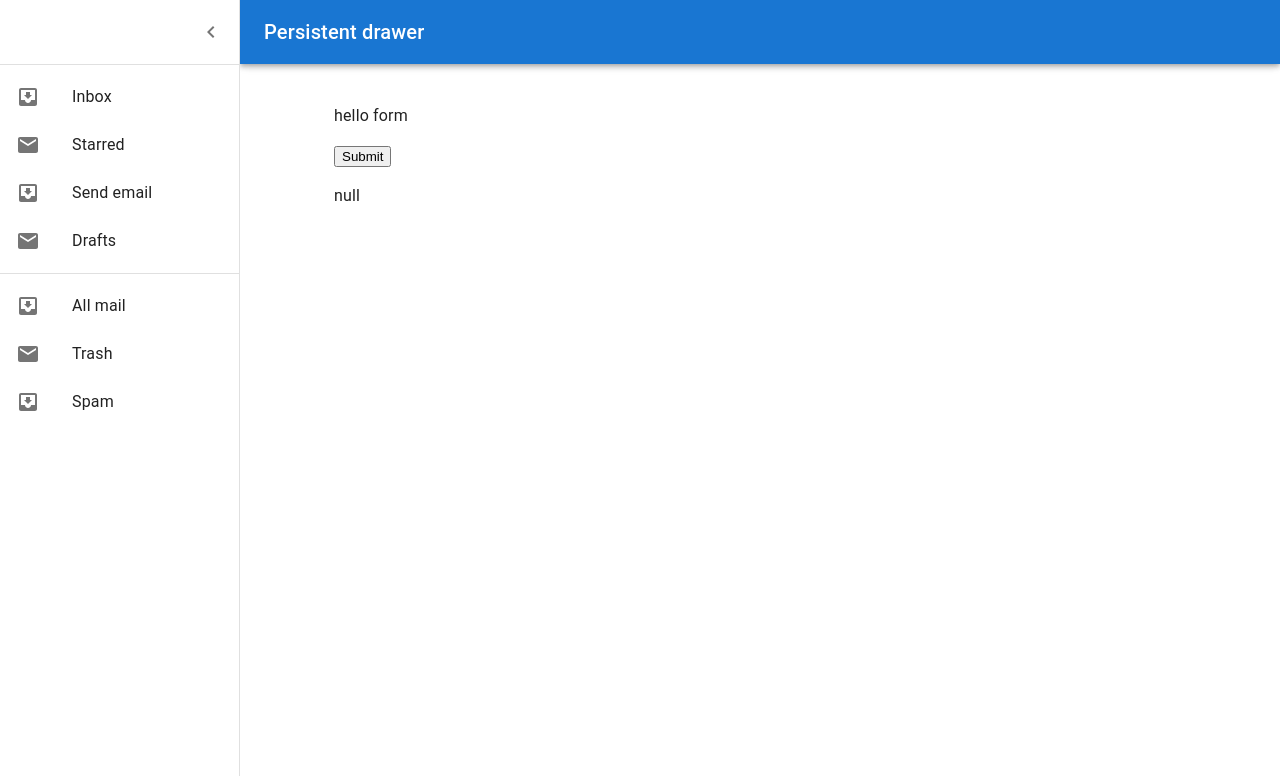
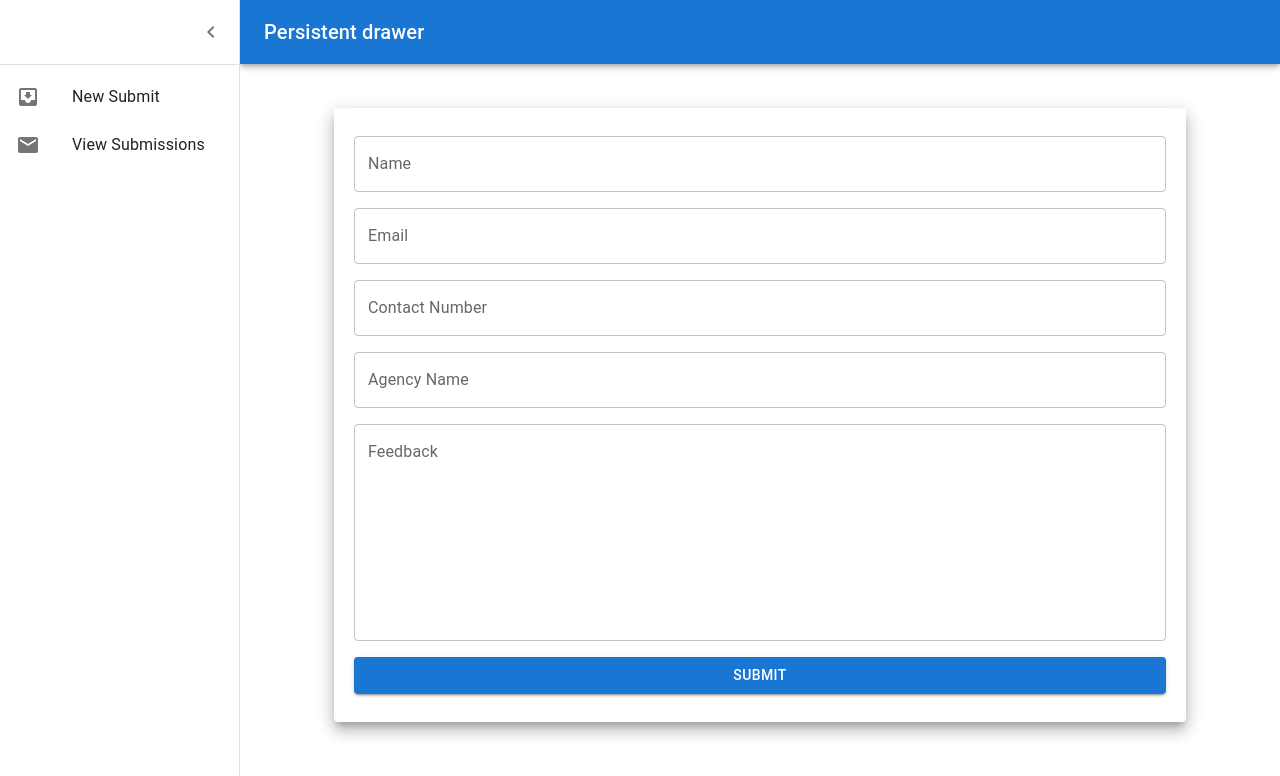
Before and after one commit to coupacoupa/gt-assignment-ui, a React (Create React App) app: page /submit in a window 1280 px wide. Both pictures are taken after a click on the button "open drawer". Shown: the top 776 px of the page. Built offline with nearby package versions, Linux system fonts and the light colour scheme.

Commit message:
Added form layout for saving submission and linked it to mutate

```diff
--- a/package.json
+++ b/package.json
@@ -18,6 +18,7 @@
     "axios": "^0.24.0",
     "react": "^17.0.2",
     "react-dom": "^17.0.2",
+    "react-hook-form": "^7.24.0",
     "react-query": "^3.34.7",
     "react-router-dom": "^6.2.1",
     "react-scripts": "5.0.0",
--- a/src/App.tsx
+++ b/src/App.tsx
@@ -1,15 +1,8 @@
 import './App.css';
 import { Routes, Route } from 'react-router-dom';
-import SubmissionForm from './pages/SubmissionForm';
-import SubmissionStatus from './pages/SubmissionStatus';
 import { QueryClient, QueryClientProvider } from 'react-query';
 import PersistentDrawerLeft from './components/PersistentDrawerLeft';
-
-const routes = [
-  { path: '/', element: <SubmissionStatus /> },
-  { path: '/submit', element: <SubmissionForm /> },
-  { path: '/status', element: <SubmissionStatus /> },
-];
+import { routesData } from './routes/routesData';
 
 const queryClient = new QueryClient();
 
@@ -18,7 +11,7 @@ function App() {
     <PersistentDrawerLeft>
       <QueryClientProvider client={queryClient}>
         <Routes>
-          {routes.map(({ path, element }) => {
+          {routesData.map(({ path, element }) => {
             return <Route key={path} path={path} element={element} />;
           })}
         </Routes>
--- a/src/common/hooks/submission/useCreateNewSubmission.ts
+++ b/src/common/hooks/submission/useCreateNewSubmission.ts
@@ -15,6 +15,6 @@ const createNewSubmission = async (submissionForm: ISubmissionForm) => {
   return data;
 };
 
-export default function useCreateNewSubmission(submissionForm: ISubmissionForm) {
-  return useMutation('getAllUserSubmissions', () => createNewSubmission(submissionForm));
+export default function useCreateNewSubmission() {
+  return useMutation((submissionForm: ISubmissionForm) => createNewSubmission(submissionForm));
 }
--- /dev/null
+++ b/src/common/types/routes.d.ts
@@ -0,0 +1,6 @@
+export interface IRouteItem {
+  label: string;
+  path: string;
+  element: JSX.Element;
+  showOnMenu: boolean;
+}
--- a/src/components/PersistentDrawerLeft/index.tsx
+++ b/src/components/PersistentDrawerLeft/index.tsx
@@ -18,6 +18,8 @@ import ListItemText from '@mui/material/ListItemText';
 import InboxIcon from '@mui/icons-material/MoveToInbox';
 import MailIcon from '@mui/icons-material/Mail';
 import { Container } from '@mui/material';
+import { routesData } from '../../routes/routesData';
+import { useNavigate } from 'react-router-dom';
 
 interface IProps {
   children: JSX.Element;
@@ -76,6 +78,7 @@ const DrawerHeader = styled('div')(({ theme }) => ({
 
 export default function PersistentDrawerLeft(props: IProps) {
   const theme = useTheme();
+  const navigate = useNavigate();
   const [open, setOpen] = React.useState(false);
 
   const handleDrawerOpen = () => {
@@ -125,21 +128,22 @@ export default function PersistentDrawerLeft(props: IProps) {
         </DrawerHeader>
         <Divider />
         <List>
-          {['Inbox', 'Starred', 'Send email', 'Drafts'].map((text, index) => (
-            <ListItem button key={text}>
-              <ListItemIcon>{index % 2 === 0 ? <InboxIcon /> : <MailIcon />}</ListItemIcon>
-              <ListItemText primary={text} />
-            </ListItem>
-          ))}
-        </List>
-        <Divider />
-        <List>
-          {['All mail', 'Trash', 'Spam'].map((text, index) => (
-            <ListItem button key={text}>
-              <ListItemIcon>{index % 2 === 0 ? <InboxIcon /> : <MailIcon />}</ListItemIcon>
-              <ListItemText primary={text} />
-            </ListItem>
-          ))}
+          {routesData
+            .filter((item) => {
+              return item.showOnMenu;
+            })
+            .map((routeItem, index) => (
+              <ListItem
+                button
+                key={routeItem.path}
+                onClick={() => {
+                  navigate(routeItem.path);
+                }}
+              >
+                <ListItemIcon>{index % 2 === 0 ? <InboxIcon /> : <MailIcon />}</ListItemIcon>
+                <ListItemText primary={routeItem.label} />
+              </ListItem>
+            ))}
         </List>
       </Drawer>
       <Main open={open}>
--- /dev/null
+++ b/src/components/ReactHookFormInputs/FormInputMultiText.tsx
@@ -0,0 +1,26 @@
+import { FormControl } from '@mui/material';
+import TextField from '@mui/material/TextField';
+import { Controller } from 'react-hook-form';
+
+interface IProps {
+  name: string;
+  control: any;
+  label?: string;
+  setValue?: any;
+  required: boolean;
+}
+
+const FormInputMultiText = (props: IProps) => {
+  const { control, name, label } = props;
+
+  return (
+    <Controller
+      name={name}
+      control={control}
+      rules={{ required: true }}
+      render={({ field }) => <TextField {...field} label={label} multiline rows={8} fullWidth />}
+    />
+  );
+};
+
+export default FormInputMultiText;
--- /dev/null
+++ b/src/components/ReactHookFormInputs/FormInputText.tsx
@@ -0,0 +1,27 @@
+import { FormControl, Grid } from '@mui/material';
+import TextField from '@mui/material/TextField';
+import { Controller } from 'react-hook-form';
+
+interface IProps {
+  name: string;
+  control: any;
+  label?: string;
+  setValue?: any;
+  required: boolean;
+}
+
+const FormInputText = (props: IProps) => {
+  const { control, name, label } = props;
+
+  return (
+    <Controller
+      name={name}
+      control={control}
+      rules={{ required: true }}
+      render={({ field }) => <TextField {...field} label={label} fullWidth />}
+      defaultValue=""
+    />
+  );
+};
+
+export default FormInputText;
--- /dev/null
+++ b/src/components/ReactHookFormInputs/index.ts
@@ -0,0 +1,2 @@
+export { default as FormInputText } from './FormInputText';
+export { default as FormInputMultiText } from './FormInputMultiText';
--- a/src/pages/SubmissionForm/SubmissionForm.tsx
+++ b/src/pages/SubmissionForm/SubmissionForm.tsx
@@ -1,21 +1,11 @@
 import React from 'react';
 import { useCreateNewSubmission } from '../../common/hooks/submission';
+import Form from './components/Form';
 
 const SubmissionForm = () => {
-  const { isLoading, isError, data, error, mutate } = useCreateNewSubmission({
-    agencyName: 'abc',
-    contactNumber: '12345',
-    email: 'email@email.com',
-    feedback: 'feedback',
-    name: 'name',
-  });
-
   return (
     <div>
-      <p>hello form</p>
-      <button onClick={() => mutate()}>Submit</button>
-      <p>{JSON.stringify(data)}</p>
-      <p>{JSON.stringify(error)}</p>
+      <Form />
     </div>
   );
 };
--- /dev/null
+++ b/src/pages/SubmissionForm/components/Form/Form.tsx
@@ -0,0 +1,46 @@
+import { Box, Button, Grid, Paper, TextField } from '@mui/material';
+import { eventNames } from 'process';
+import React, { useState } from 'react';
+import { Controller, useForm } from 'react-hook-form';
+import { useCreateNewSubmission } from '../../../../common/hooks/submission';
+import { ISubmissionForm } from '../../../../common/types/submission';
+import { FormInputText, FormInputMultiText } from '../../../../components/ReactHookFormInputs';
+
+const Form = () => {
+  const paperStyle = { padding: 20, margin: '20px auto' };
+  const btnStyle = { margin: '8px 0' };
+
+  const { control, handleSubmit } = useForm<ISubmissionForm>();
+
+  const { isLoading, isError, data, error, mutate } = useCreateNewSubmission();
+
+  const onSubmit = (data: ISubmissionForm) => {
+    console.log(data);
+    mutate(data);
+  };
+
+  return (
+    <Box
+      component="form"
+      onSubmit={() => handleSubmit(onSubmit)}
+      sx={{
+        '& .MuiTextField-root': { my: 1 },
+      }}
+    >
+      <Paper elevation={10} style={paperStyle}>
+        <FormInputText name="name" control={control} required={true} label="Name" />
+        <FormInputText name="email" control={control} required={true} label="Email" />
+        <FormInputText name="contactNumber" control={control} required={true} label="Contact Number" />
+        <FormInputText name="agencyName" control={control} required={true} label="Agency Name" />
+
+        <FormInputMultiText name="feedback" control={control} required={true} label="Feedback" />
+
+        <Button variant="contained" style={btnStyle} onClick={handleSubmit(onSubmit)} fullWidth>
+          Submit
+        </Button>
+      </Paper>
+    </Box>
+  );
+};
+
+export default Form;
--- /dev/null
+++ b/src/pages/SubmissionForm/components/Form/index.ts
@@ -0,0 +1 @@
+export { default } from './Form';
--- /dev/null
+++ b/src/routes/routesData.tsx
@@ -0,0 +1,9 @@
+import { IRouteItem } from '../common/types/routes';
+import SubmissionForm from '../pages/SubmissionForm';
+import SubmissionStatus from '../pages/SubmissionStatus';
+
+export const routesData: IRouteItem[] = [
+  { label: 'Home', path: '/', element: <SubmissionStatus />, showOnMenu: false },
+  { label: 'New Submit', path: '/submit', element: <SubmissionForm />, showOnMenu: true },
+  { label: 'View Submissions', path: '/status', element: <SubmissionStatus />, showOnMenu: true },
+];
```
Also changed, not shown: 1 other file (tests, documents, lock files or other folders).
